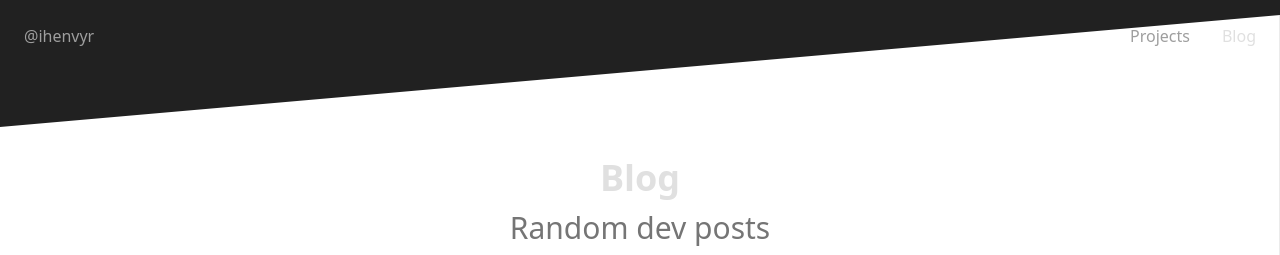
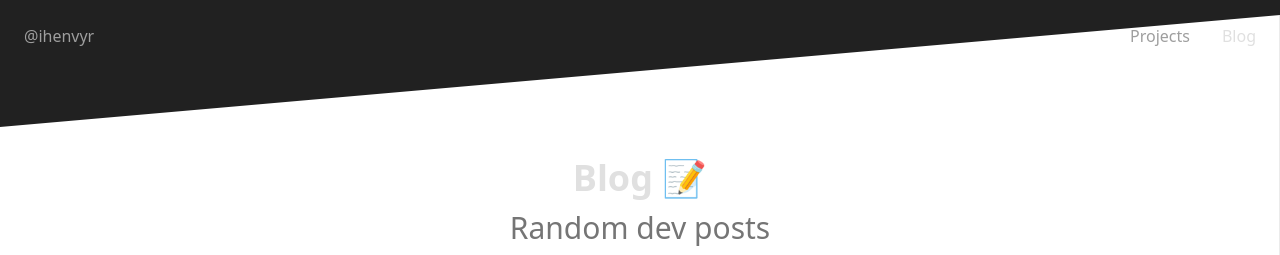
Before and after one commit to ihenvyr/ihenvyr.com, a Next.js app: page /blog in a window 1280 px wide. Shown: the top 255 px of the page. Built offline with nearby package versions, Linux system fonts and the light colour scheme.

Commit message:
Emoji added to pages

```diff
--- a/src/pages/blog/index.jsx
+++ b/src/pages/blog/index.jsx
@@ -11,13 +11,13 @@ const Blog = () => {
   return (
     <Page>
       <Head>
-        <title>Blog - Henry Cruz</title>
+        <title>Blog 📝 - Henry Cruz</title>
       </Head>
 
       <DiagonalBox colorA={"#212121"} colorB={"#212121"}>
         <Container>
           <div className="text-gray-300 text-center max-w-3xl mx-auto">
-            <H1>Blog</H1>
+            <H1>Blog 📝</H1>
             <H2>
               <span className="text-gray-600">
                 Random dev posts
--- a/src/pages/projects.jsx
+++ b/src/pages/projects.jsx
@@ -10,13 +10,13 @@ const Projects = () => {
   return (
     <Page>
       <Head>
-        <title>Projects - Henry Cruz</title>
+        <title>Projects ✨ - Henry Cruz</title>
       </Head>
 
       <DiagonalBox colorA={"#212121"} colorB={"#212121"}>
         <Container>
           <div className="text-gray-300 text-center max-w-3xl mx-auto">
-            <H1>Projects</H1>
+            <H1>Projects ✨</H1>
             <H2>
               <span className="text-gray-600">
                 Open-source and side hustle
```
